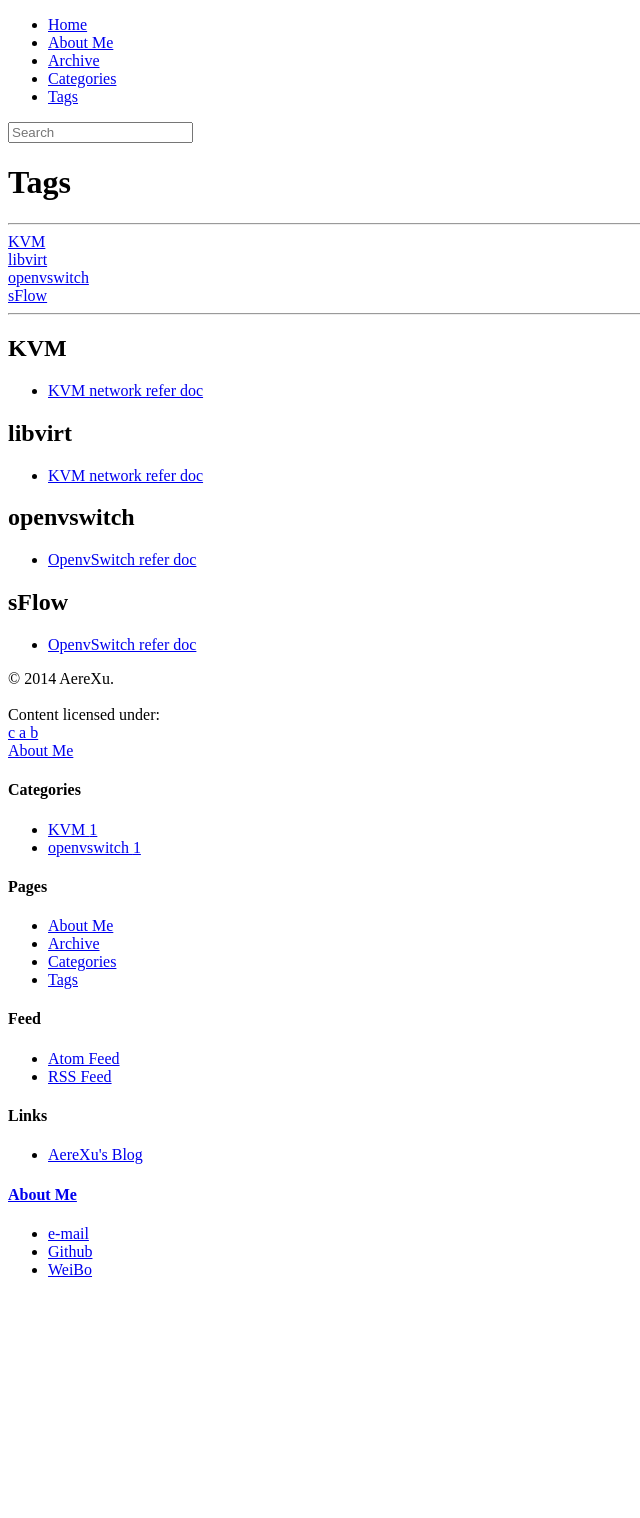
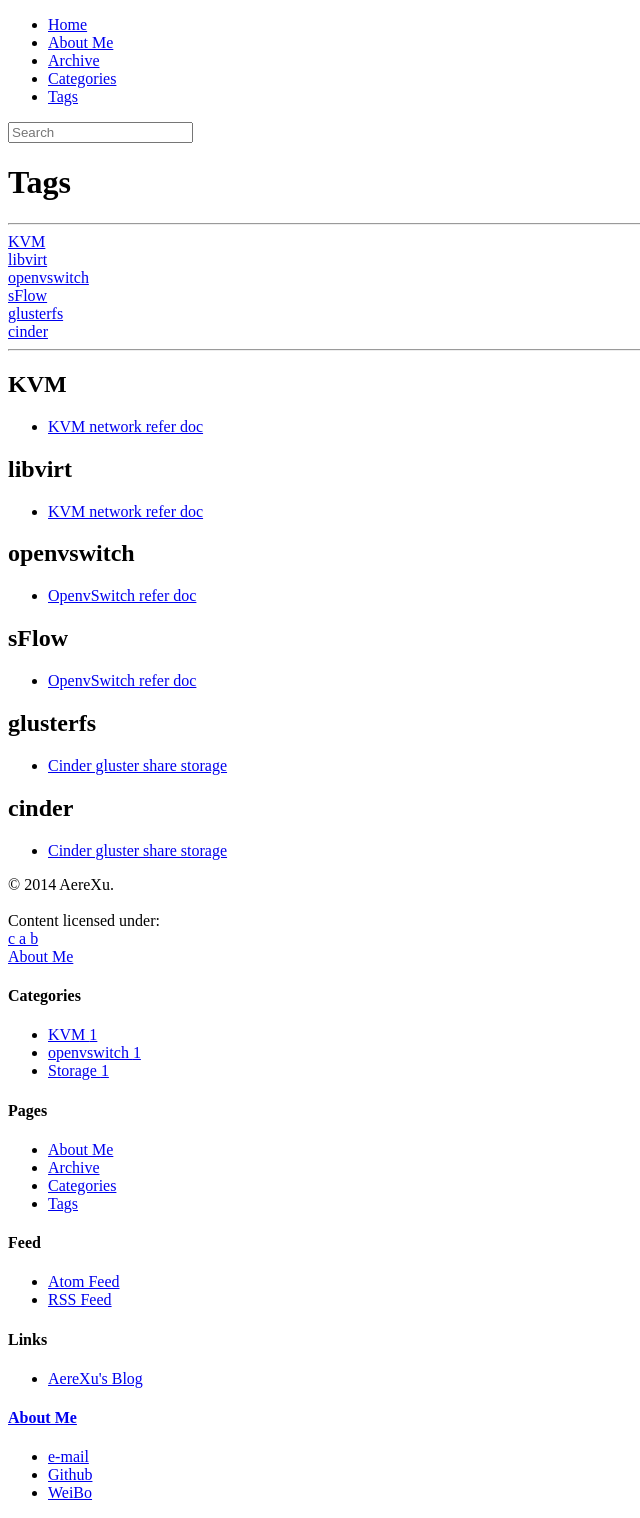
Before and after one commit to AereXu/AereXu, a Jekyll site: the page built from tags.html, in a window 1280 px wide. Shown: the whole page, without its empty margins (0-640 px from the left). Built offline with Jekyll 4.4.1, drawn with Linux system fonts in a browser that asks for light colours; nearby versions of some CDN libraries; library files that are not in the unit come from our copies; before the commit the page ends 1295 px from its top, so only the background shows below that.

Commit message:
[format]: Modify format info of cinder-gluster-share-storage.md
Change-Id: I8d732d78100ff3e3e38ac6f43df93dbfd1d9f1bc

```diff
--- a/_posts/2014-12-17-cinder-gluster-share-storage.md
+++ b/_posts/2014-12-17-cinder-gluster-share-storage.md
@@ -1,6 +1,19 @@
+---
+author: "AereXu"
+layout: post
+category: Storage
+title: Cinder gluster share storage
+tagline: by Snail
+tags: [glusterfs, cinder]
+modified: 2014-12-17
+---
 
 # Introduction
-This is a basic storage sharing investigation in openstack. The cinder provides block storage to instances and the instances will use this virtual disk as glusterfs backend. Then the instances defined as gluster server will provide shared volumes to other clients. The diagram is below.
+This is a basic storage sharing investigation in openstack. The cinder provides block storage to instances and the instances will use this virtual disk as glusterfs backend. Then the instances defined as gluster server will provide shared volumes to other clients.
+
+<!--more-->
+
+The diagram is below.
 ![Diagram](http://i.imgur.com/ynVavPS.png)
 
 The OS in instance is based on "Red Hat Enterprise Linux Server release 6.5 (Santiago)".
```
